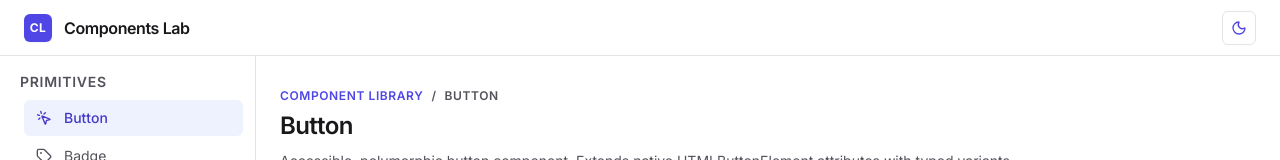
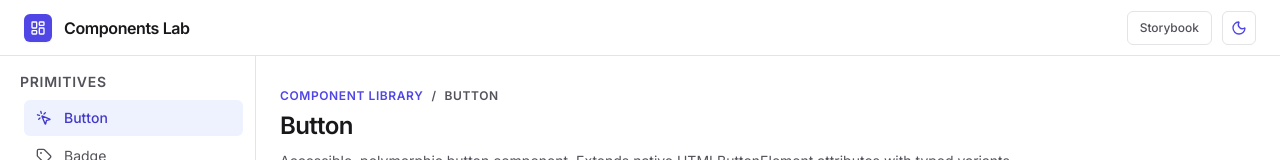
Before and after one commit to awais-bscss/components-lab, a React (Vite) app: page / in a window 1280 px wide. Shown: the top 160 px of the page. Built offline with nearby package versions, Linux system fonts and the light colour scheme.

Commit message:
add github pages deployment workflow and update header navigation

```diff
--- a/src/layouts/Header.tsx
+++ b/src/layouts/Header.tsx
@@ -1,4 +1,4 @@
-import { MenuIcon } from '@/icons'
+import { MenuIcon, BoardIcon } from '@/icons'
 import { ThemeToggle } from './ThemeToggle'
 
 interface HeaderProps {
@@ -19,14 +19,22 @@ export function Header({ onMenuClick }: HeaderProps) {
             <MenuIcon className="w-5 h-5" />
           </button>
         )}
-        <div className="w-7 h-7 rounded-md bg-primary flex items-center justify-center text-primary-foreground font-bold text-xs tracking-wide select-none shadow-xs">
-          CL
+        <div className="w-7 h-7 rounded-md bg-primary flex items-center justify-center text-primary-foreground select-none shadow-xs">
+          <BoardIcon className="w-4 h-4" />
         </div>
         <span className="text-base font-semibold tracking-tight text-foreground select-none">
           Components Lab
         </span>
       </div>
-      <ThemeToggle />
+      <div className="flex items-center gap-2.5">
+        <a
+          href="./storybook/"
+          className="h-[34px] px-3 inline-flex items-center justify-center rounded-md border border-border bg-surface text-xs font-medium text-muted-foreground hover:text-foreground hover:bg-surface-muted transition-colors focus:outline-none focus:ring-2 focus:ring-ring focus:ring-offset-2 focus:ring-offset-background"
+        >
+          Storybook
+        </a>
+        <ThemeToggle />
+      </div>
     </header>
   )
 }
--- a/vite.config.ts
+++ b/vite.config.ts
@@ -10,6 +10,7 @@ const dirname = typeof __dirname !== 'undefined' ? __dirname : path.dirname(file
 
 // More info at: https://storybook.js.org/docs/next/writing-tests/integrations/vitest-addon
 export default defineConfig({
+  base: './',
   plugins: [react(), tailwindcss()],
   resolve: {
     alias: {
```
Also changed, not shown: 1 other file (tests, documents, lock files or other folders).
